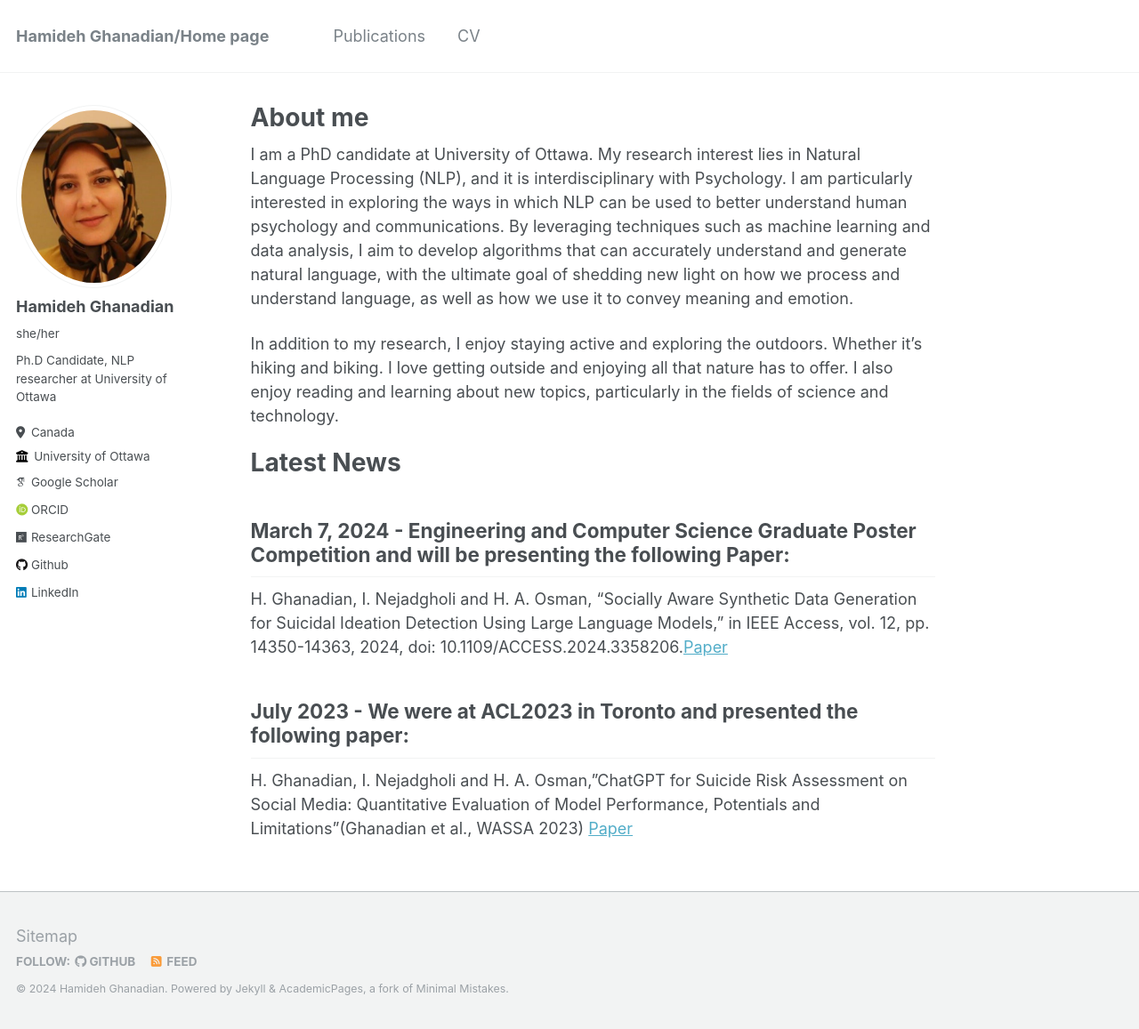
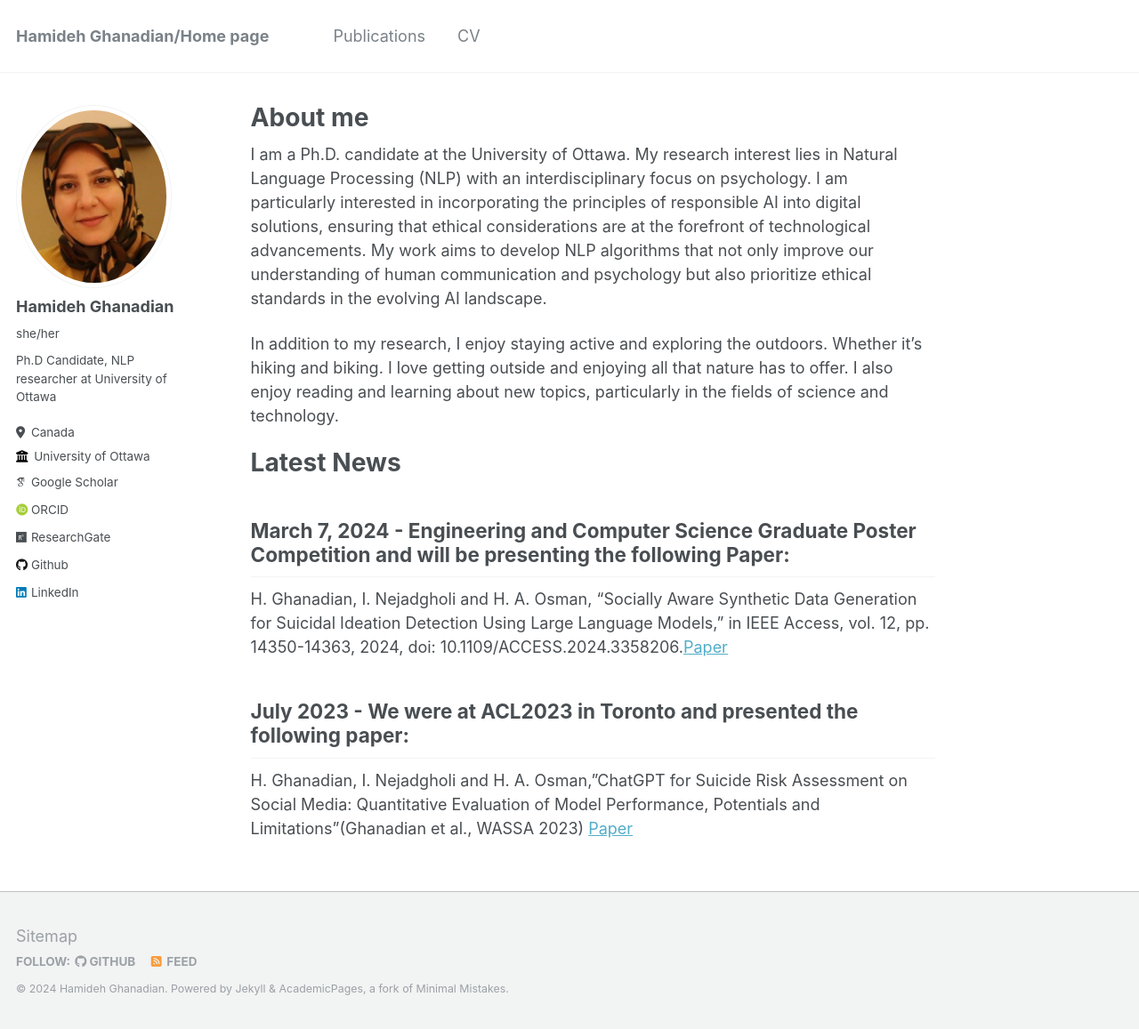
Before and after one commit to Hamideh-ghanadian/Hamideh-Ghanadian.github.io, a Jekyll site: the page built from _pages/about.md, in a window 1280 px wide and 1157 px high. Shown: the whole window at 89% size. Built offline with Jekyll 4.4.1, drawn with Linux system fonts in a browser that asks for light colours; some web fonts are replaced.

Commit message:
Update about.md

```diff
--- a/_pages/about.md
+++ b/_pages/about.md
@@ -7,7 +7,7 @@ redirect_from:
   - /about.html
 ---
 
-I am a PhD candidate at University of Ottawa. My research interest lies in Natural Language Processing (NLP), and it is interdisciplinary with Psychology. I am particularly interested in exploring the ways in which NLP can be used to better understand human psychology and communications. By leveraging techniques such as machine learning and data analysis, I aim to develop algorithms that can accurately understand and generate natural language, with the ultimate goal of shedding new light on how we process and understand language, as well as how we use it to convey meaning and emotion.
+I am a Ph.D. candidate at the University of Ottawa. My research interest lies in Natural Language Processing (NLP) with an interdisciplinary focus on psychology.  I am particularly interested in incorporating the principles of responsible AI into digital solutions, ensuring that ethical considerations are at the forefront of technological advancements. My work aims to develop NLP algorithms that not only improve our understanding of human communication and psychology but also prioritize ethical standards in the evolving AI landscape.
 
 In addition to my research, I enjoy staying active and exploring the outdoors. Whether it's hiking and biking. I love getting outside and enjoying all that nature has to offer. I also enjoy reading and learning about new topics, particularly in the fields of science and technology.
 
```
